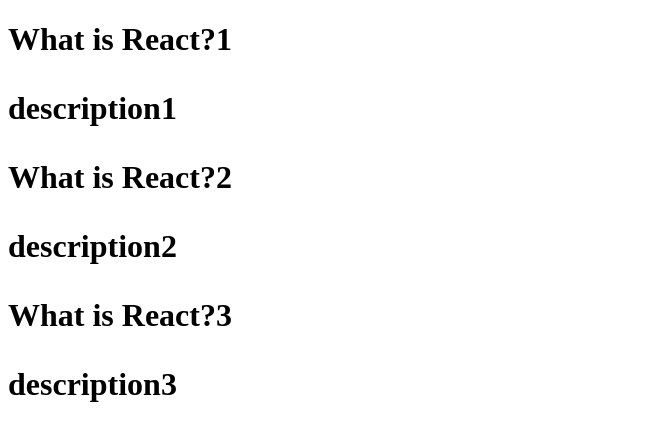
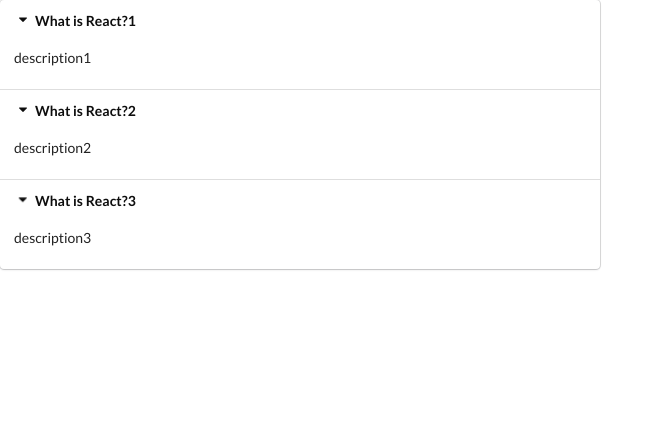
Before and after one commit to dockwall/react-wiki-widgets, a React (Create React App) app: page / in a window 1280 px wide. Shown: the top 440 px of the page, without its empty margins (0-664 px from the left). Built offline with nearby package versions, Linux system fonts and the light colour scheme.

Commit message:
Added Semantic UI styles for accordion

```diff
--- a/public/index.html
+++ b/public/index.html
@@ -24,6 +24,10 @@
       work correctly both with client-side routing and a non-root public URL.
       Learn how to configure a non-root public URL by running `npm run build`.
     -->
+    <link
+      rel="stylesheet"
+      href="https://cdnjs.cloudflare.com/ajax/libs/semantic-ui/2.5.0/semantic.min.css"
+    />
     <title>React App</title>
   </head>
   <body>
--- a/src/components/Accordion.js
+++ b/src/components/Accordion.js
@@ -3,17 +3,18 @@
 const Accordion = (props) => {
     const renderedItems = props.items.map(({ title, content }) => {
         return (
-            <div>
-                <div>
+            <React.Fragment key={title}>
+                <div className="title active">
+                    <i className="dropdown icon"></i>
                     {title}
                 </div>
-                <div>
+                <div className="content active">
                     <p>{content}</p>
                 </div>
-            </div>
+            </React.Fragment>
         )
     })
-    return <h1>{renderedItems}</h1>;
+    return <div className="ui styled accordion">{renderedItems}</div>;
 }
 
 export default Accordion
```
